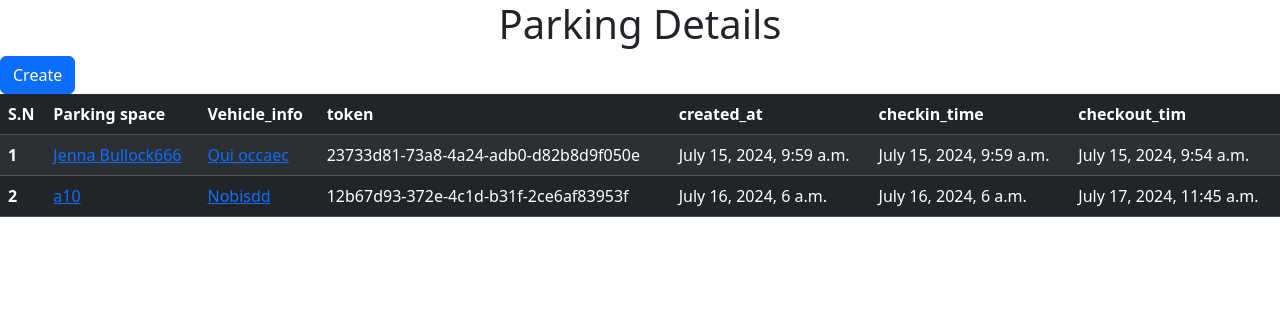
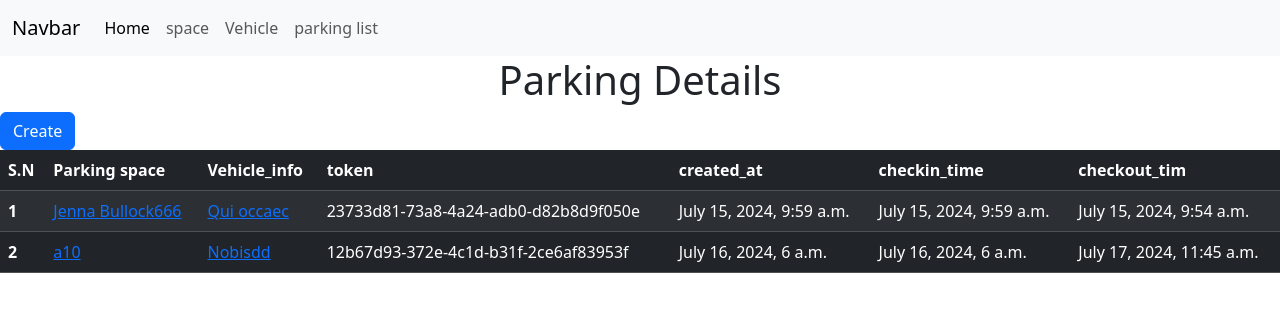
Before and after one commit to sajankc999/parking_system, a Django app: page /parking/parking-details/ in a window 1280 px wide. Shown: the top 312 px of the page. Run offline with Django 4.2, Linux system fonts and the light colour scheme; data comes from the database, SQL or seed files in the repository.

Commit message:
added homepage with links

```diff
--- a/Parking/urls.py
+++ b/Parking/urls.py
@@ -13,7 +13,8 @@ urlpatterns = [
     path('vehicle_details/edit/<pk>',VehicleDetailEdit,name="vehicle_name_edit"),
     path('vehicle_details/delete/<pk>',VehicleDetailDelete,name="vehicle_name_delete"),
 
-    path('parking-details/',Parking_details,name='parking-details')
+    path('parking-details/',Parking_details,name='parking-details'),
 
+    path('home/',home,name='home')
 
 ]
--- a/Parking/views.py
+++ b/Parking/views.py
@@ -144,3 +144,7 @@ def Parking_details(request):
             return render(request,'ParkingDetails.html',context)
 
     return render(request,'ParkingDetails.html',context)
+
+
+def home(request):
+    return render(request,'home.html')
--- /dev/null
+++ b/templates/home.html
@@ -0,0 +1,5 @@
+{% extends "index.html" %}
+
+{% block index %}
+<h1>Home</h1>
+{% endblock index %}
--- a/templates/index.html
+++ b/templates/index.html
@@ -9,7 +9,33 @@
 </head>
 <body>
     <script src="https://cdn.jsdelivr.net/npm/bootstrap@5.3.3/dist/js/bootstrap.bundle.min.js" integrity="sha384-YvpcrYf0tY3lHB60NNkmXc5s9fDVZLESaAA55NDzOxhy9GkcIdslK1eN7N6jIeHz" crossorigin="anonymous"></script>
-    {% block index %}{% endblock index %}
 
+    <nav class="navbar navbar-expand-lg bg-body-tertiary">
+        <div class="container-fluid">
+          <a class="navbar-brand" href={% url "home" %}>Navbar</a>
+          <button class="navbar-toggler" type="button" data-bs-toggle="collapse" data-bs-target="#navbarNav" aria-controls="navbarNav" aria-expanded="false" aria-label="Toggle navigation">
+            <span class="navbar-toggler-icon"></span>
+          </button>
+          <div class="collapse navbar-collapse" id="navbarNav">
+            <ul class="navbar-nav">
+              <li class="nav-item">
+                <a class="nav-link active" aria-current="page" href={% url "home" %}>Home</a>
+              </li>
+              <li class="nav-item">
+                <a class="nav-link" href={% url "parking" %}>space</a>
+              </li>
+              <li class="nav-item">
+                <a class="nav-link" href={% url "vehicle_name" %}>Vehicle</a>
+              </li>
+              <li class="nav-item">
+                <a class="nav-link" href={% url "parking-details" %}>parking list</a>
+              </li>
+
+
+            </ul>
+          </div>
+        </div>
+      </nav>
+      {% block index %}{% endblock index %}
 </body>
 </html>
```
